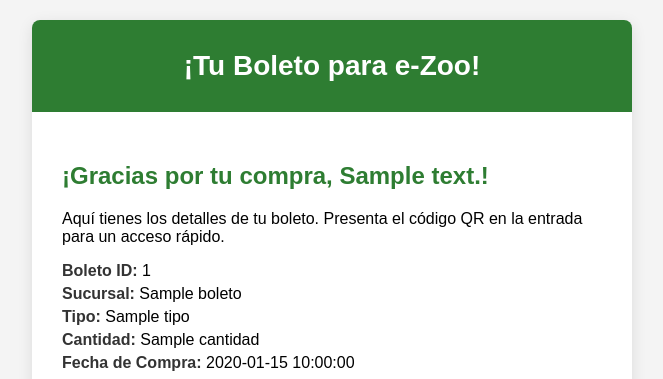
After one commit to gcDiego/e_zoo, a Flask app: template templates/email/ticket_email.html in a window 1280 px wide. The commit adds this page. Shown: the top 379 px of the page, without its empty margins (308-971 px from the left). Run offline with Flask 3, Linux system fonts and the light colour scheme; the template is opened without the code that fills it: most values are stand-ins (such as "Sample title", 1, 10 or a date in 2020).

Commit message:
se envia el boleto por correo

```diff
--- a/requirements.txt
+++ b/requirements.txt
@@ -2,3 +2,5 @@ Flask
 pyodbc
 qrcode
 python-dotenv
+Flask-Mail
+Pillow
--- a/templates/boleto_confirmacion.html
+++ b/templates/boleto_confirmacion.html
@@ -289,7 +289,7 @@
 
                 <div class="info-item">
                     <label>Sucursal</label>
-                    <span>#{{ boleto.sucursal_id }}</span>
+                    <span>{{ boleto.sucursal_nombre }}</span>
                 </div>
 
                 <div class="info-item">
@@ -327,7 +327,7 @@
 
     <!-- BOTONES EXTERNOS AL TICKET -->
     <div class="actions">
-        <a href="{{ url_for('index') }}" class="btn-back">← Volver al inicio</a>
+        <a href="{{ url_for('main.index') }}" class="btn-back">← Volver al inicio</a>
         <button class="btn-print" onclick="window.print()">🖨 Imprimir boleto</button>
     </div>
 </div>
--- /dev/null
+++ b/templates/email/ticket_email.html
@@ -0,0 +1,47 @@
+<!DOCTYPE html>
+<html lang="es">
+<head>
+    <meta charset="UTF-8">
+    <style>
+        body { font-family: Arial, sans-serif; margin: 0; padding: 0; background-color: #f4f4f4; }
+        .container { max-width: 600px; margin: 20px auto; background-color: #ffffff; border-radius: 8px; overflow: hidden; box-shadow: 0 4px 15px rgba(0,0,0,0.1); }
+        .header { background-color: #2e7d32; color: white; padding: 30px; text-align: center; }
+        .header h1 { margin: 0; font-size: 28px; }
+        .content { padding: 30px; }
+        .content h2 { color: #2e7d32; }
+        .ticket-details { margin-bottom: 20px; }
+        .ticket-details p { margin: 5px 0; font-size: 16px; }
+        .ticket-details strong { color: #333; }
+        .qr-code { text-align: center; margin-top: 30px; }
+        .qr-code img { max-width: 200px; }
+        .footer { background-color: #f0f0f0; color: #777; padding: 20px; text-align: center; font-size: 12px; }
+    </style>
+</head>
+<body>
+    <div class="container">
+        <div class="header">
+            <h1>¡Tu Boleto para e-Zoo!</h1>
+        </div>
+        <div class="content">
+            <h2>¡Gracias por tu compra, {{ boleto.visitante }}!</h2>
+            <p>Aquí tienes los detalles de tu boleto. Presenta el código QR en la entrada para un acceso rápido.</p>
+
+            <div class="ticket-details">
+                <p><strong>Boleto ID:</strong> {{ boleto.boleto_id }}</p>
+                <p><strong>Sucursal:</strong> {{ boleto.sucursal_nombre }}</p>
+                <p><strong>Tipo:</strong> {{ boleto.tipo }}</p>
+                <p><strong>Cantidad:</strong> {{ boleto.cantidad }}</p>
+                <p><strong>Fecha de Compra:</strong> {{ boleto.fecha }}</p>
+            </div>
+
+            <div class="qr-code">
+                <h3>Tu Código de Acceso</h3>
+                <img src="cid:qr_code" alt="Código QR del Boleto">
+            </div>
+        </div>
+        <div class="footer">
+            <p>&copy; 2026 Red de Zoológicos. Todos los derechos reservados.</p>
+        </div>
+    </div>
+</body>
+</html>
```
Also changed, not shown: zoo_app/__init__.py (+15 -1 lines), zoo_app/main_routes.py (+41 -3 lines).
